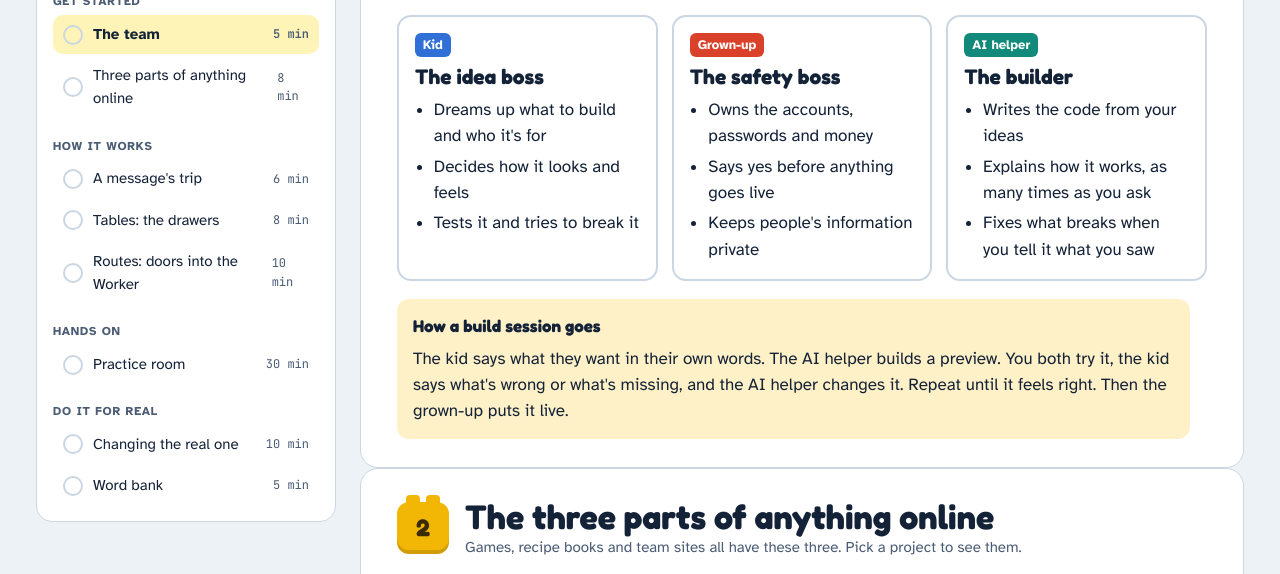
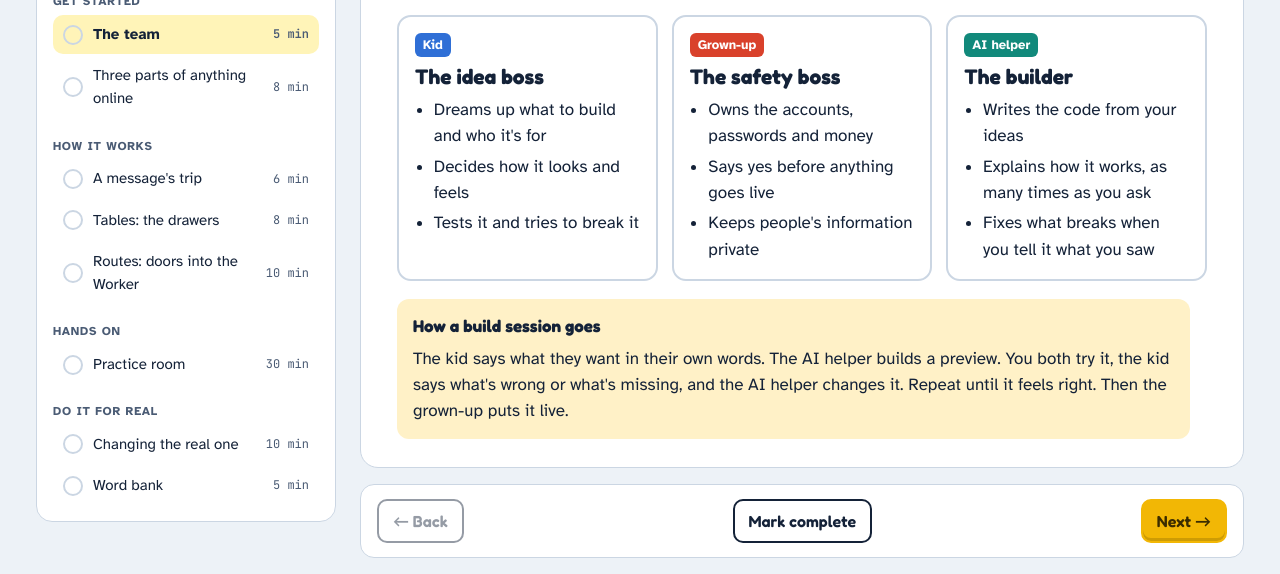
Before and after one commit to tannerspaulding/mitchellspaulding-com, a plain HTML site: page engineroom/index.html in a window 1280 px wide. Both pictures are taken after a click on the link 1099 px from the left and 540 px from the top of the page. Shown: the part 220-794 px from the top of the page. Drawn offline with Linux system fonts and the light colour scheme.

Commit message:
Engine Room: show one lesson at a time
Co-Authored-By: Claude Opus 5.5 <noreply@anthropic.com>

```diff
--- a/engineroom/index.html
+++ b/engineroom/index.html
@@ -188,6 +188,7 @@ select,input[type=text]{font:inherit;font-size:15px;padding:8px 10px;border-radi
 footer{margin-top:40px;color:var(--ink-2);font-size:14px;text-align:center}
 
 /* ---- course platform shell ---- */
+[hidden]{display:none!important}
 body{padding-left:0;padding-right:0}
 .gut{padding-left:max(16px,env(safe-area-inset-left,0px));padding-right:max(16px,env(safe-area-inset-right,0px))}
 .logo{width:34px;height:34px;flex:none}
@@ -244,7 +245,7 @@ aside.outline{position:sticky;top:calc(env(safe-area-inset-top,0px) + 76px);back
 .outline a[aria-current="page"]{background:var(--hi);font-weight:700}
 .outline a .ck{flex:none;width:20px;height:20px;border-radius:50%;border:2px solid var(--line);display:grid;place-items:center;font-size:12px;color:#fff}
 .outline a.done .ck{background:var(--teal);border-color:var(--teal)}
-.outline a .dur{margin-left:auto;font-size:12px;color:var(--ink-2);font-family:var(--f-mono)}
+.outline a .dur{margin-left:auto;white-space:nowrap;font-size:12px;color:var(--ink-2);font-family:var(--f-mono)}
 #otoggle{display:none}
 @media (max-width:900px){#otoggle{display:inline-block} aside.outline.shut .mod{display:none}}
 .crumb{font-size:14px;color:var(--ink-2);display:flex;gap:6px;flex-wrap:wrap;margin-bottom:10px}
```
